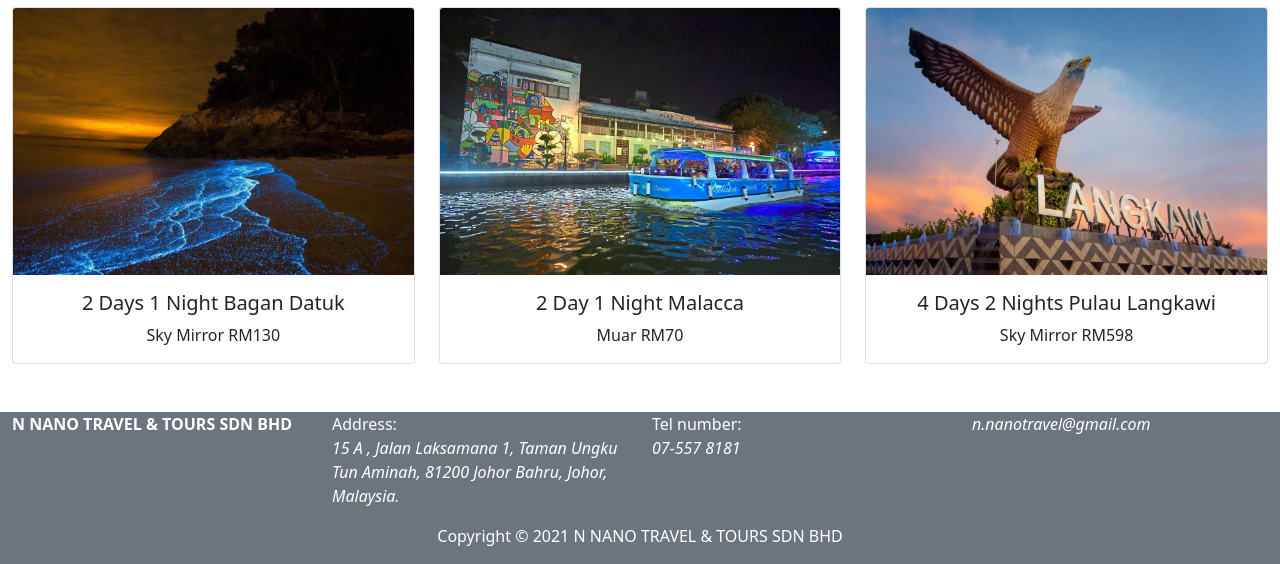
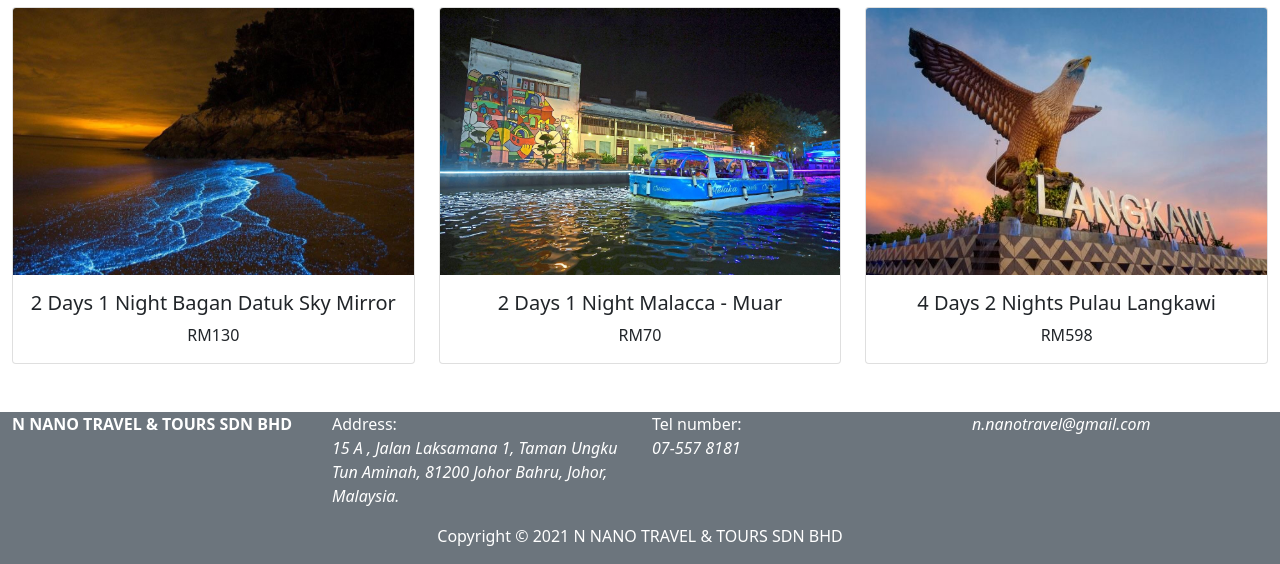
Before and after one commit to VictorDoom022/notMyProjectTravel, a PHP site: page / in a window 1280 px wide. Shown: the part 579-1143 px from the top of the page. Run offline with PHP 8.4, Linux system fonts and the light colour scheme.

Commit message:
text corrections

```diff
--- a/views/index.php
+++ b/views/index.php
@@ -82,8 +82,8 @@
                 <div class="card text-center w-90">
                     <img class="card-img-top" src="../assets/bagandatok.jpg">
                     <div class="card-body">
-                        <h5 class="card-title">2 Days 1 Night Bagan Datuk</h5>
-                        <p class="card-text">Sky Mirror RM130</p>
+                        <h5 class="card-title">2 Days 1 Night Bagan Datuk Sky Mirror</h5>
+                        <p class="card-text">RM130</p>
                     </div>
                 </div>
             </div>
@@ -91,8 +91,8 @@
                 <div class="card text-center w-90">
                     <img class="card-img-top" src="../assets/malacca.jpg">
                     <div class="card-body">
-                        <h5 class="card-title">2 Day 1 Night Malacca</h5>
-                        <p class="card-text">Muar RM70</p>
+                        <h5 class="card-title">2 Days 1 Night Malacca - Muar</h5>
+                        <p class="card-text">RM70</p>
                     </div>
                 </div>
             </div>
@@ -101,7 +101,7 @@
                     <img class="card-img-top" src="../assets/pulau-langkawi.jpg">
                     <div class="card-body">
                         <h5 class="card-title">4 Days 2 Nights Pulau Langkawi</h5>
-                        <p class="card-text">Sky Mirror RM598</p>
+                        <p class="card-text">RM598</p>
                     </div>
                 </div>
             </div>
```
